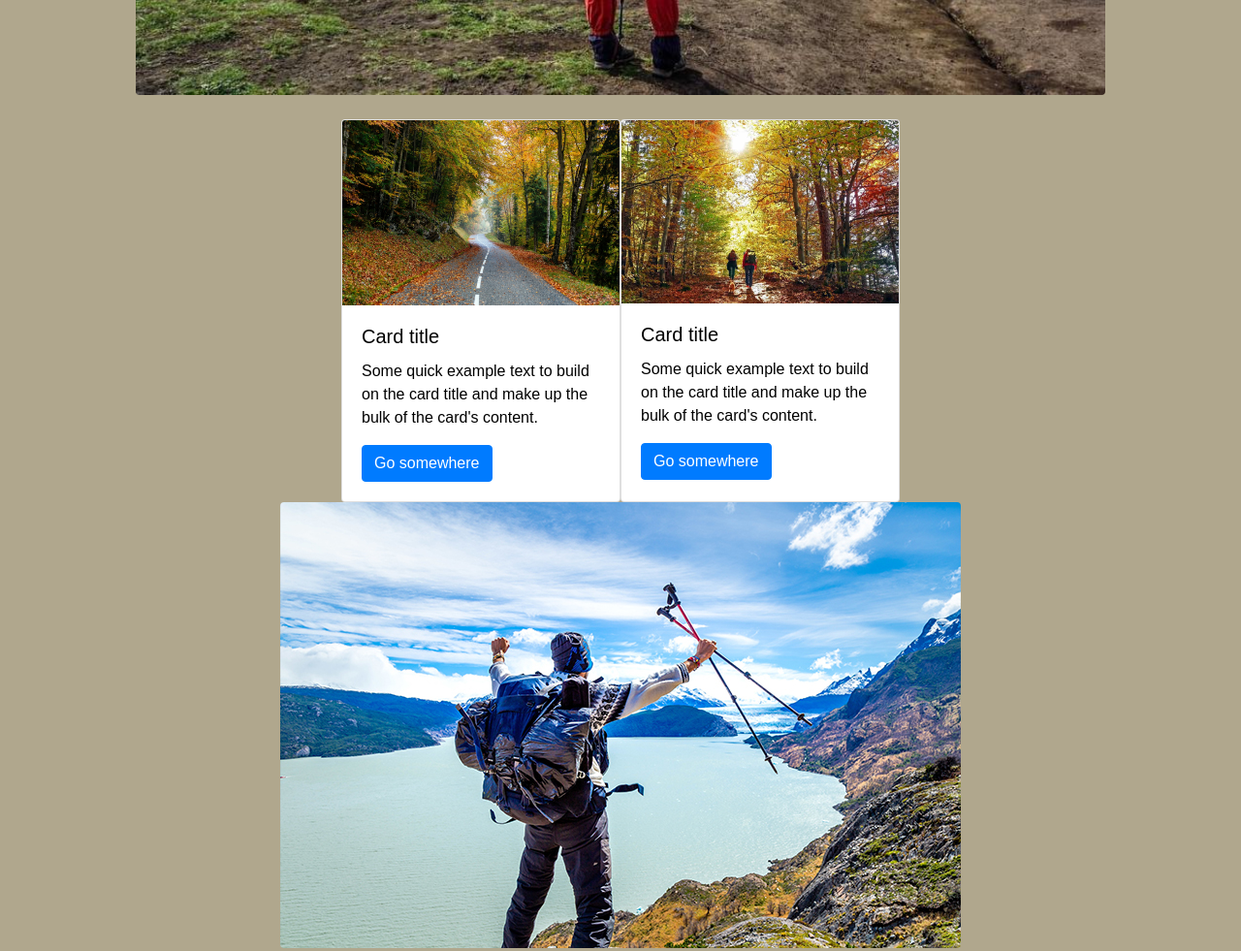
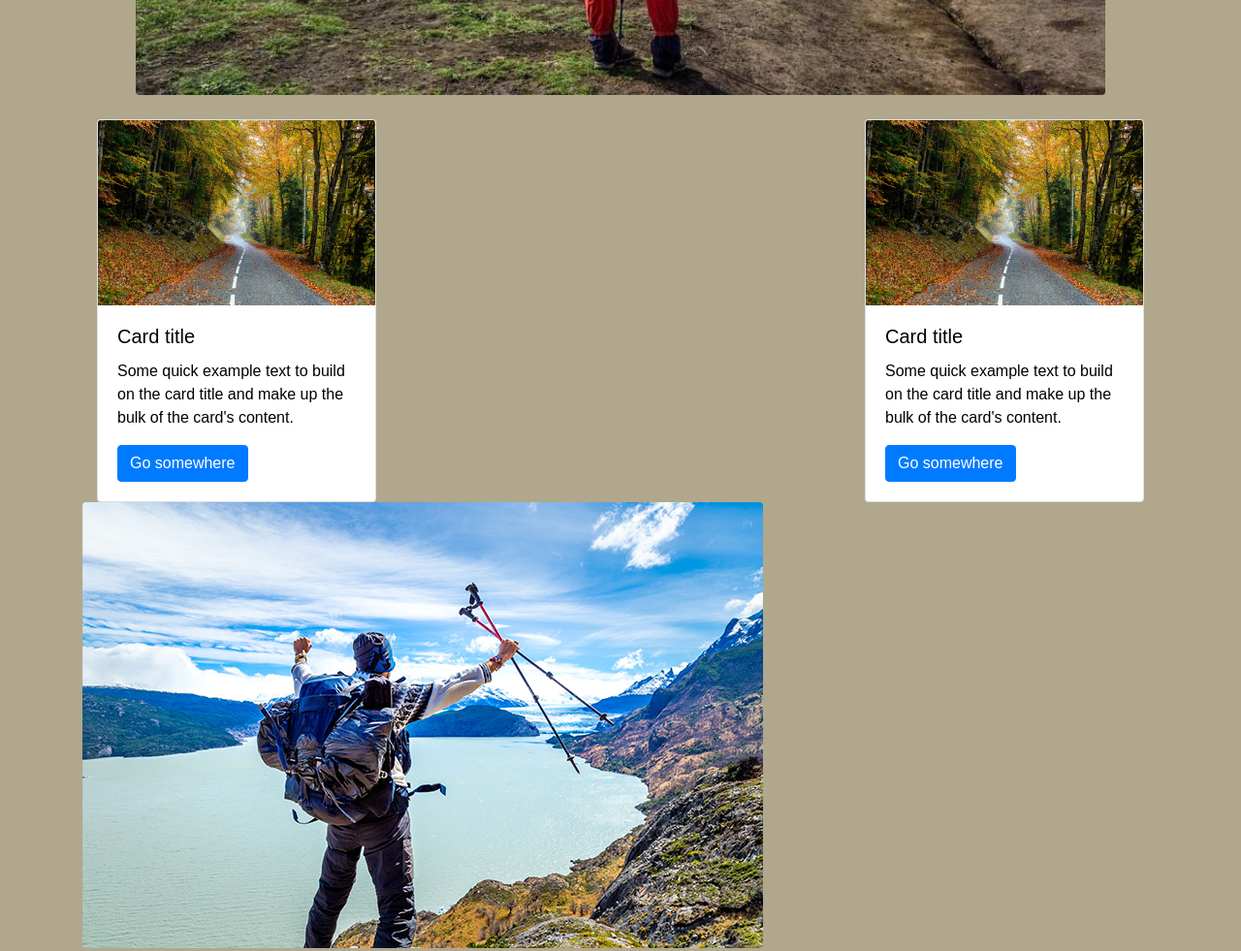
Before and after one commit to raarias22/PF-Arias, a website: page index.html in a window 1280 px wide. Shown: the part 600-1581 px from the top of the page at 97% size. Drawn offline with nearby package versions, Linux system fonts and the light colour scheme.

Commit message:
modifico card-body

```diff
--- a/index.html
+++ b/index.html
@@ -39,8 +39,11 @@
 </section>
 
 
-<div class="container1">
-  <div class="d-flex justify-content-center">
+
+<div class="container">
+  <div class="col-lg-12 col-md-12 col-sm-6">
+    <div class="row">
+      <div class="col">
         <div class="card" style="width: 18rem;">
         <img src="assets/1.jpg" class="card-img-top" alt="...">
         <div class="card-body">
@@ -48,13 +51,17 @@
           <p class="card-text">Some quick example text to build on the card title and make up the bulk of the card's content.</p>
           <a href="galeria.html" class="btn btn-primary">Go somewhere</a>
         </div>
-      </div>
+      </div></div>
+      <div class="col"></div>
+      <div class="col"></div>
+      <div class="col">
         <div class="card" style="width: 18rem;">
-        <img src="assets/3.jpg" class="card-img-top" alt="...">
+        <img src="assets/1.jpg" class="card-img-top" alt="...">
         <div class="card-body">
           <h5 class="card-title">Card title</h5>
           <p class="card-text">Some quick example text to build on the card title and make up the bulk of the card's content.</p>
           <a href="galeria.html" class="btn btn-primary">Go somewhere</a>
+        </div>
       </div>
     </div>
     </div>
```
Lines whose indentation alone changed are shown as unchanged.
